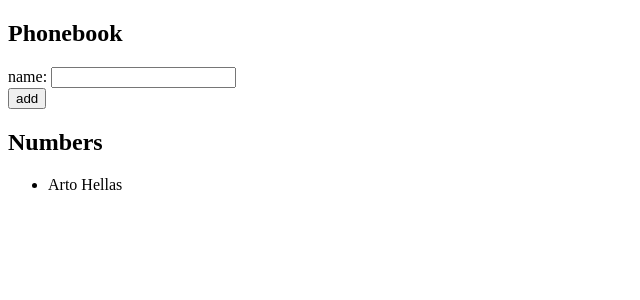
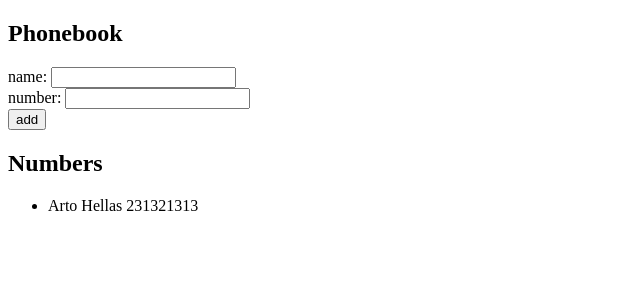
Before and after one commit to aDogdev/fullstack-open, a React (Vite) app in the folder part2/phonebook/: page / in a window 1280 px wide. Shown: the top 300 px of the page, without its empty margins (0-640 px from the left). Built offline with nearby package versions, Linux system fonts and the light colour scheme.

Commit message:
add exercise 2.8

```diff
--- a/part2/phonebook/src/App.jsx
+++ b/part2/phonebook/src/App.jsx
@@ -1,13 +1,17 @@
 import { useState } from "react";
 
 const App = () => {
-  const [persons, setPersons] = useState([{ name: "Arto Hellas" }]);
+  const [persons, setPersons] = useState([
+    { name: "Arto Hellas", number: 231321313 },
+  ]);
   const [newName, setNewName] = useState("");
+  const [newNumber, setNewNumber] = useState("");
 
   const handleSubmit = (e) => {
     e.preventDefault();
     const newPerson = {
       name: newName,
+      number: newNumber,
     };
 
     if (persons.find((element) => element.name === newName)) {
@@ -16,10 +20,7 @@
     }
     setPersons([...persons, newPerson]);
     setNewName("");
-  };
-
-  const handleChange = (e) => {
-    setNewName(e.target.value);
+    setNewNumber("")
   };
 
   return (
@@ -27,7 +28,15 @@
       <h2>Phonebook</h2>
       <form onSubmit={handleSubmit}>
         <div>
-          name: <input value={newName} onChange={handleChange} />
+          name:{" "}
+          <input value={newName} onChange={(e) => setNewName(e.target.value)} />
+        </div>
+        <div>
+          number:{" "}
+          <input
+            value={newNumber}
+            onChange={(e) => setNewNumber(e.target.value)}
+          />
         </div>
         <div>
           <button type="submit">add</button>
@@ -36,7 +45,11 @@
       <h2>Numbers</h2>
       <ul>
         {persons.map((person) => {
-          return <li key={person.name}>{person.name}</li>;
+          return (
+            <li key={person.name}>
+              {person.name} {person.number}
+            </li>
+          );
         })}
       </ul>
     </div>
```
